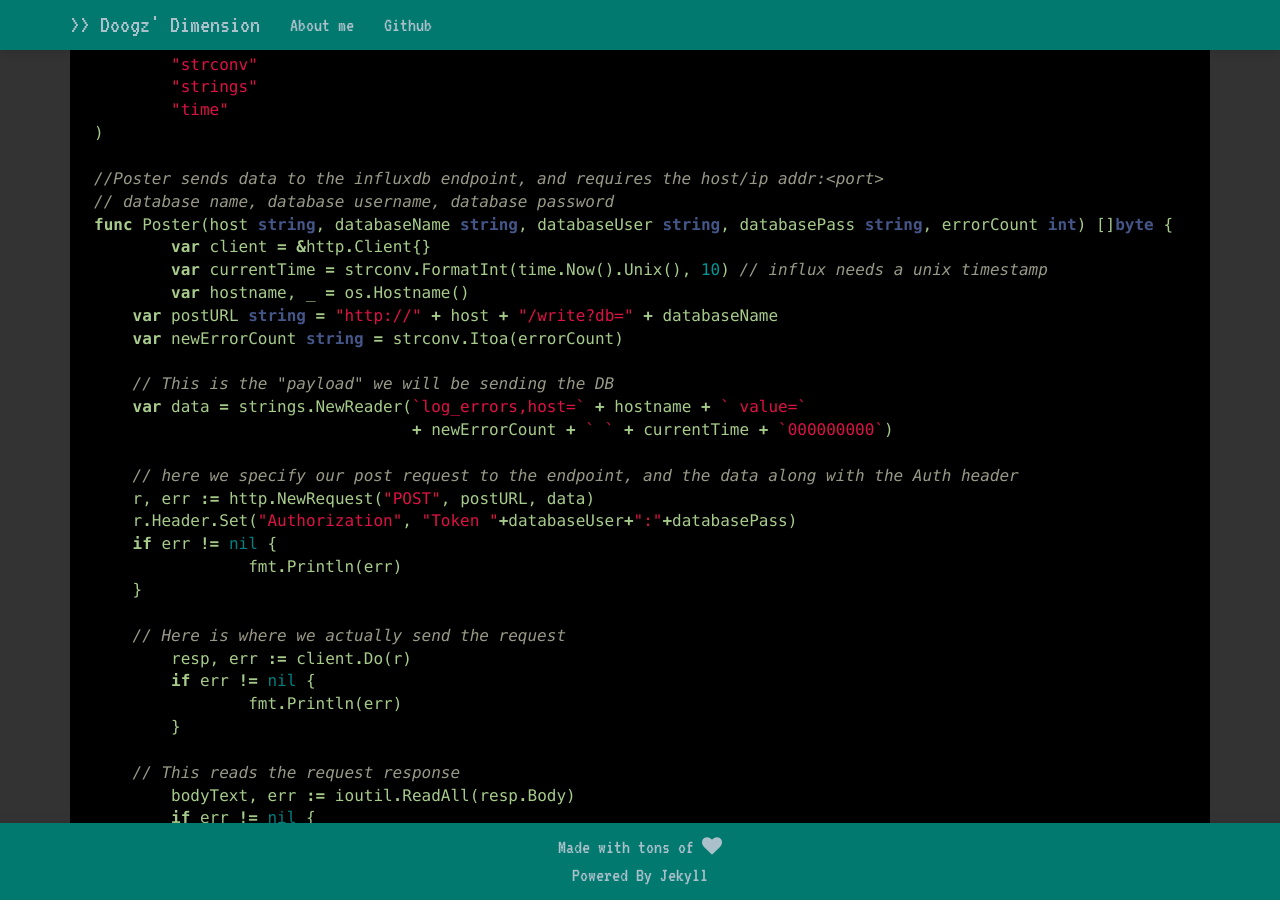
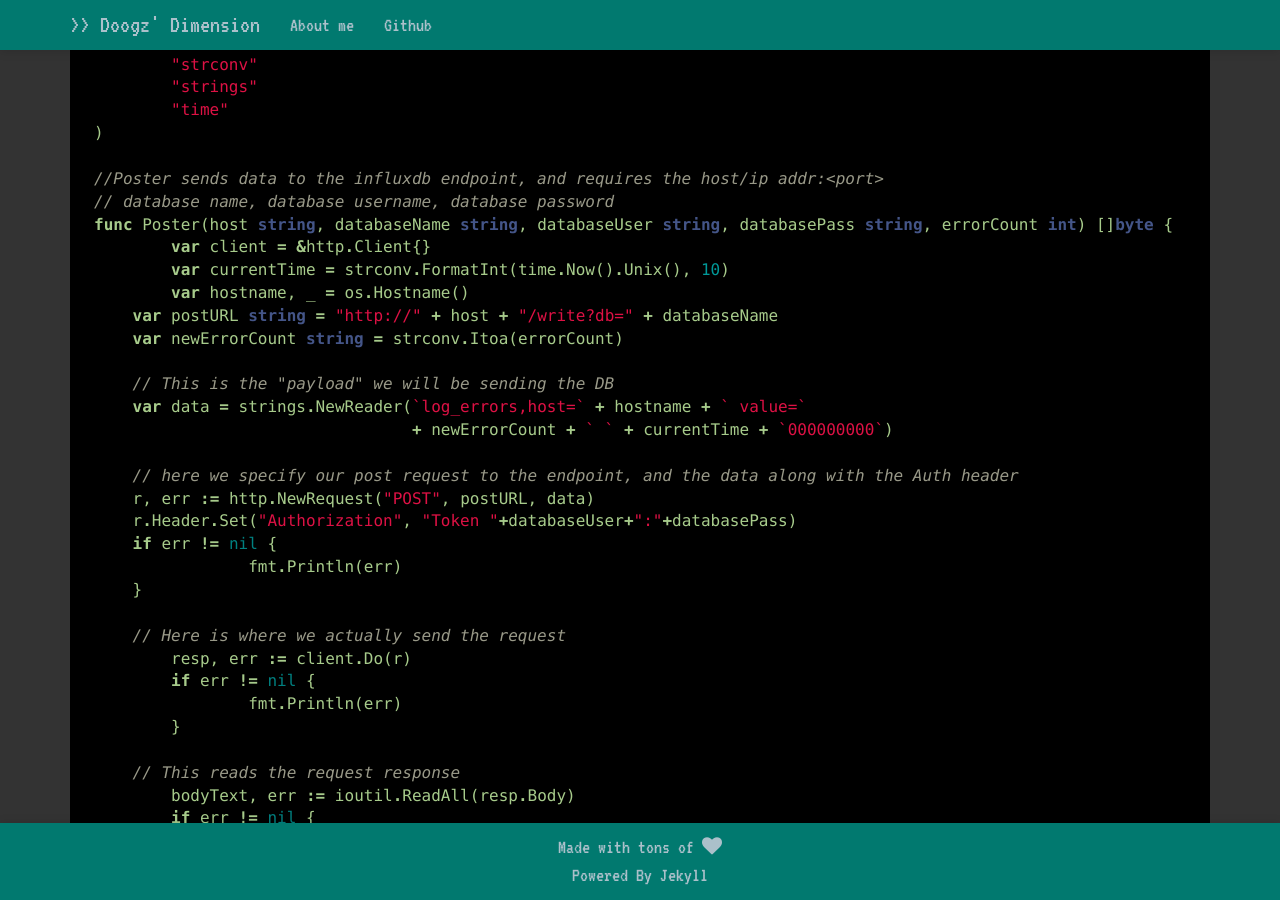
Before and after one commit to wdoogz/wdoogz.github.io, a Jekyll site: the page built from _posts/2020-05-25-golang-monitoring-app.markdown, in a window 1280 px wide and 900 px high, scrolled down 2629 px. Built offline with Jekyll 4.4.1, drawn with Linux system fonts in a browser that asks for light colours; nearby versions of some CDN libraries; emoji names are drawn with the system emoji font; some web fonts are replaced.

Commit message:
no inline comments...

```diff
--- a/_posts/2020-05-25-golang-monitoring-app.markdown
+++ b/_posts/2020-05-25-golang-monitoring-app.markdown
@@ -120,7 +120,7 @@ import (
 // database name, database username, database password
 func Poster(host string, databaseName string, databaseUser string, databasePass string, errorCount int) []byte {
 	var client = &http.Client{}
-	var currentTime = strconv.FormatInt(time.Now().Unix(), 10) // influx needs a unix timestamp
+	var currentTime = strconv.FormatInt(time.Now().Unix(), 10)
 	var hostname, _ = os.Hostname()
     var postURL string = "http://" + host + "/write?db=" + databaseName
     var newErrorCount string = strconv.Itoa(errorCount)
```
